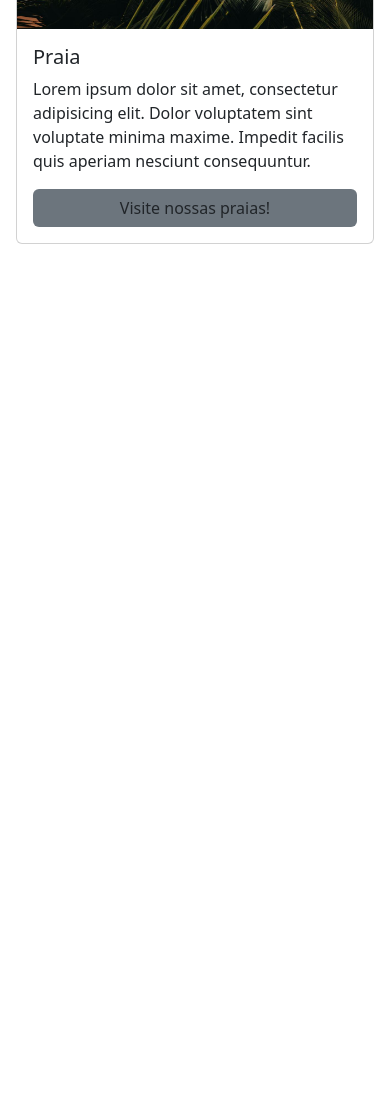
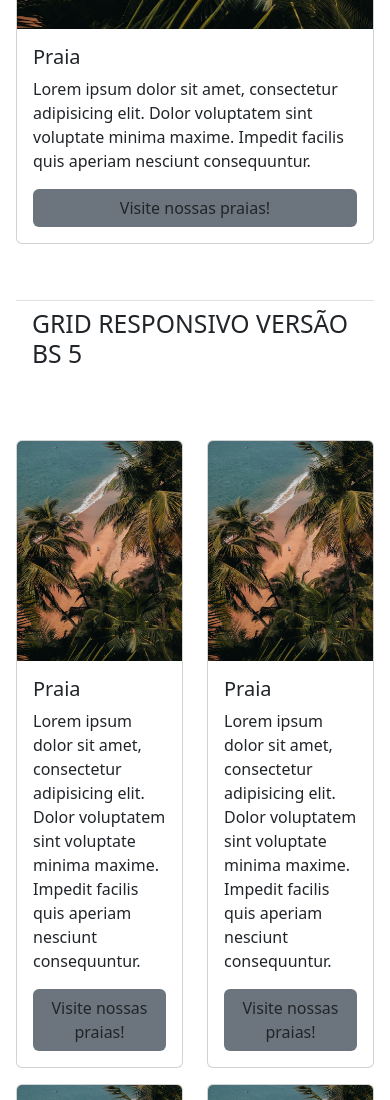
Before and after one commit to vickbx/aula-19-08-bs, a plain HTML site: page index.html in a window 390 px wide. Shown: the part 7600-8700 px from the top of the page. Before the commit the page ends 7892 px from the top, so only its background shows below. Drawn offline with nearby package versions, Linux system fonts and the light colour scheme.

Commit message:
02-alteração no responsivo dos cards

```diff
--- a/index.html
+++ b/index.html
@@ -182,6 +182,117 @@
         </div>
       </article>
     </section>
+
+    <h2 class="p-3 my-5 border-top pt-2">GRID RESPONSIVO VERSÃO BS 5</h2>
+
+    <section class="row row-cols-2 row-cols-md-2 row-cols-lg-3 row-cols-xl-5">
+      <!-- 1° card  -->
+
+      <article class="col my-2">
+        <div class="card">
+          <img src="./images/pexels-urtimud-89-76108288-32262468.jpg" class="card-img-top" alt="praia" />
+          <div class="card-body">
+            <h5 class="card-title">Praia</h5>
+            <p class="card-text">
+              Lorem ipsum dolor sit amet, consectetur adipisicing elit. Dolor
+              voluptatem sint voluptate minima maxime. Impedit facilis quis
+              aperiam nesciunt consequuntur.
+            </p>
+            <a href="#" class="btn w-100 bg-secondary">Visite nossas praias!</a>
+          </div>
+        </div>
+      </article>
+
+      <article class="col my-2">
+        <div class="card">
+          <img src="./images/pexels-urtimud-89-76108288-32262468.jpg" class="card-img-top" alt="praia" />
+          <div class="card-body">
+            <h5 class="card-title">Praia</h5>
+            <p class="card-text">
+              Lorem ipsum dolor sit amet, consectetur adipisicing elit. Dolor
+              voluptatem sint voluptate minima maxime. Impedit facilis quis
+              aperiam nesciunt consequuntur.
+            </p>
+            <a href="#" class="btn w-100 bg-secondary">Visite nossas praias!</a>
+          </div>
+        </div>
+      </article>
+
+      <article class="col my-2">
+        <div class="card">
+          <img src="./images/pexels-urtimud-89-76108288-32262468.jpg" class="card-img-top" alt="praia" />
+          <div class="card-body">
+            <h5 class="card-title">Praia</h5>
+            <p class="card-text">
+              Lorem ipsum dolor sit amet, consectetur adipisicing elit. Dolor
+              voluptatem sint voluptate minima maxime. Impedit facilis quis
+              aperiam nesciunt consequuntur.
+            </p>
+            <a href="#" class="btn w-100 bg-secondary">Visite nossas praias!</a>
+          </div>
+        </div>
+      </article>
+
+      <article class="col my-2">
+        <div class="card">
+          <img src="./images/pexels-urtimud-89-76108288-32262468.jpg" class="card-img-top" alt="praia" />
+          <div class="card-body">
+            <h5 class="card-title">Praia</h5>
+            <p class="card-text">
+              Lorem ipsum dolor sit amet, consectetur adipisicing elit. Dolor
+              voluptatem sint voluptate minima maxime. Impedit facilis quis
+              aperiam nesciunt consequuntur.
+            </p>
+            <a href="#" class="btn w-100 bg-secondary">Visite nossas praias!</a>
+          </div>
+        </div>
+      </article>
+
+      <article class="col my-2">
+        <div class="card">
+          <img src="./images/pexels-urtimud-89-76108288-32262468.jpg" class="card-img-top" alt="praia" />
+          <div class="card-body">
+            <h5 class="card-title">Praia</h5>
+            <p class="card-text">
+              Lorem ipsum dolor sit amet, consectetur adipisicing elit. Dolor
+              voluptatem sint voluptate minima maxime. Impedit facilis quis
+              aperiam nesciunt consequuntur.
+            </p>
+            <a href="#" class="btn w-100 bg-secondary">Visite nossas praias!</a>
+          </div>
+        </div>
+      </article>
+
+      <article class="col my-2">
+        <div class="card">
+          <img src="./images/pexels-urtimud-89-76108288-32262468.jpg" class="card-img-top" alt="praia" />
+          <div class="card-body">
+            <h5 class="card-title">Praia</h5>
+            <p class="card-text">
+              Lorem ipsum dolor sit amet, consectetur adipisicing elit. Dolor
+              voluptatem sint voluptate minima maxime. Impedit facilis quis
+              aperiam nesciunt consequuntur.
+            </p>
+            <a href="#" class="btn w-100 bg-secondary">Visite nossas praias!</a>
+          </div>
+        </div>
+      </article>
+
+      <article class="col my-2">
+        <div class="card">
+          <img src="./images/pexels-urtimud-89-76108288-32262468.jpg" class="card-img-top" alt="praia" />
+          <div class="card-body">
+            <h5 class="card-title">Praia</h5>
+            <p class="card-text">
+              Lorem ipsum dolor sit amet, consectetur adipisicing elit. Dolor
+              voluptatem sint voluptate minima maxime. Impedit facilis quis
+              aperiam nesciunt consequuntur.
+            </p>
+            <a href="#" class="btn w-100 bg-secondary">Visite nossas praias!</a>
+          </div>
+        </div>
+      </article>
+    </section>
   </div>
 
   <script src="https://cdn.jsdelivr.net/npm/bootstrap@5.3.7/dist/js/bootstrap.bundle.min.js"
```
